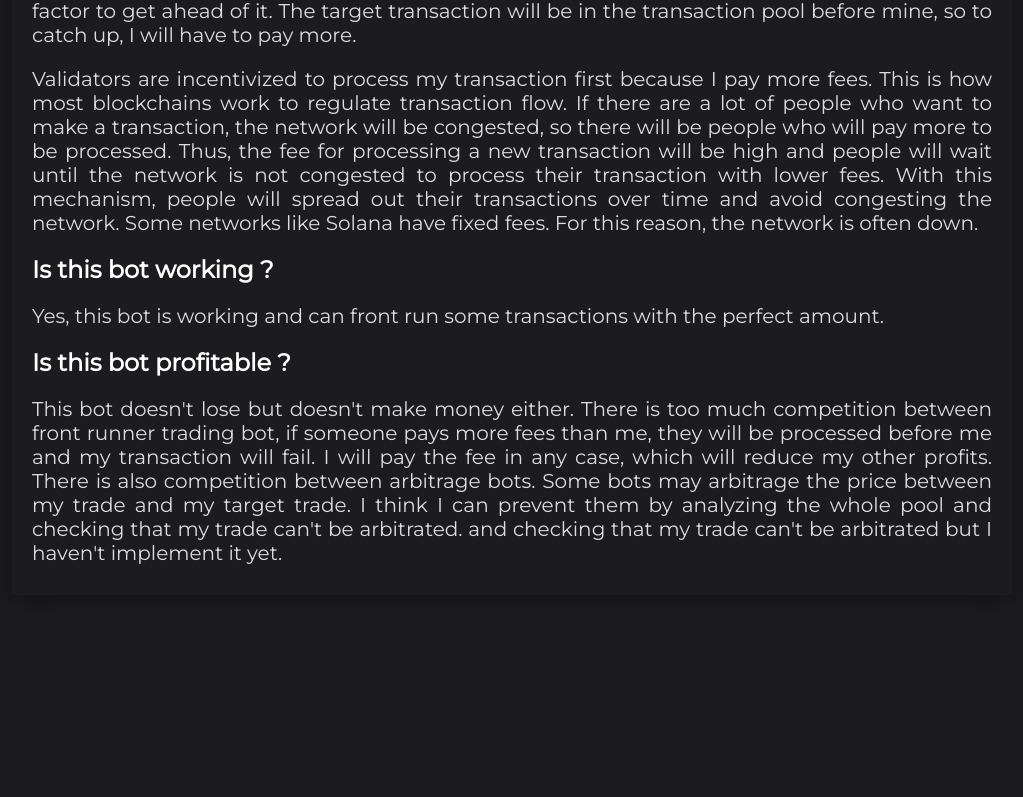
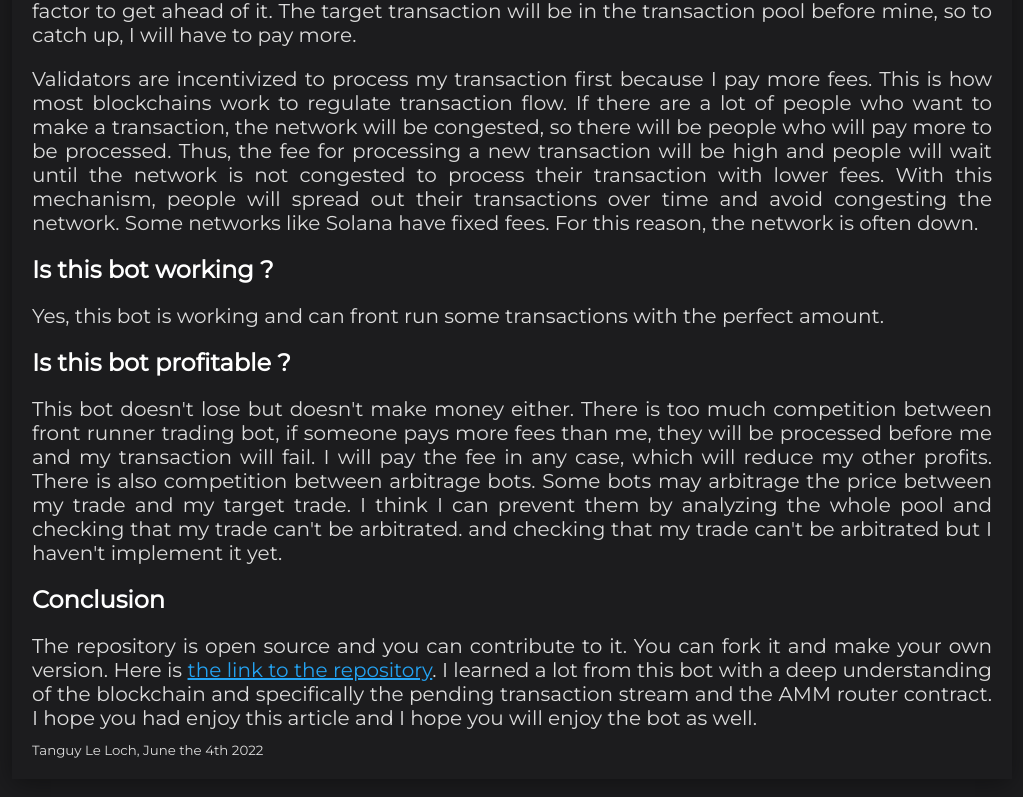
Before and after one commit to TanguyLeLoch/website, a React (Create React App) app: page /projects/front-runner-trading-bot in a window 1280 px wide. Shown: the part 2895-3692 px from the top of the page, without its empty margins (128-1151 px from the left). Before the commit the page ends 3510 px from the top, so only its background shows below. Built offline with nearby package versions, Linux system fonts and the light colour scheme.

Commit message:
conclusion trading bot

```diff
--- a/src/pages/Projects/front-runner-trading-bot/index.jsx
+++ b/src/pages/Projects/front-runner-trading-bot/index.jsx
@@ -144,6 +144,17 @@ function FrontRunnerTradingBot() {
         competition between arbitrage bots. Some bots may arbitrage the price between my trade and my target trade. I think I can prevent them by analyzing the
         whole pool and checking that my trade can't be arbitrated. and checking that my trade can't be arbitrated but I haven't implement it yet.
       </Text>
+      <Title2>Conclusion</Title2>
+      <Text>
+        The repository is open source and you can contribute to it. You can fork it and make your own version. Here is{' '}
+        <a href="https://github.com/TanguyLeLoch/blockchain-listener" target="_blank" rel="noreferrer">
+          the link to the repository
+        </a>
+        . I learned a lot from this bot with a deep understanding of the blockchain and specifically the pending transaction stream and the AMM router contract.
+        I hope you had enjoy this article and I hope you will enjoy the bot as well.
+      </Text>
+
+      <small>Tanguy Le Loch, June the 4th 2022</small>
     </StyledArticle>
   );
 }
```
